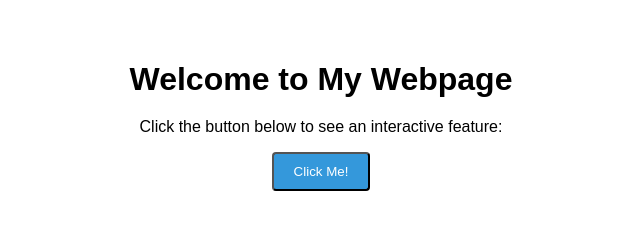
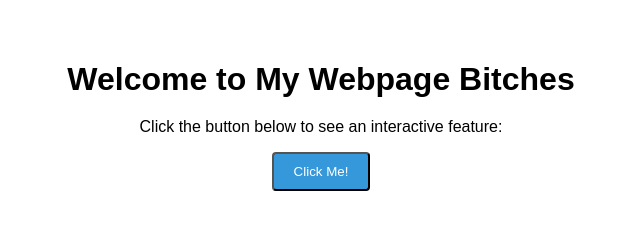
Before and after one commit to gusface/gusface.github.io, a plain HTML site: page index.html in a window 1280 px wide. Shown: the whole page, without its empty margins (319-959 px from the left). Drawn offline with Linux system fonts and the light colour scheme.

Commit message:
small mod to html

```diff
--- a/index.html
+++ b/index.html
@@ -65,7 +65,7 @@
 <body>
   <div class="container">
     <div class="content">
-      <h1>Welcome to My Webpage</h1>
+      <h1>Welcome to My Webpage Bitches</h1>
       <p>Click the button below to see an interactive feature:</p>
       <button class="button" onclick="showMessage()">Click Me!</button>
     </div>
```
